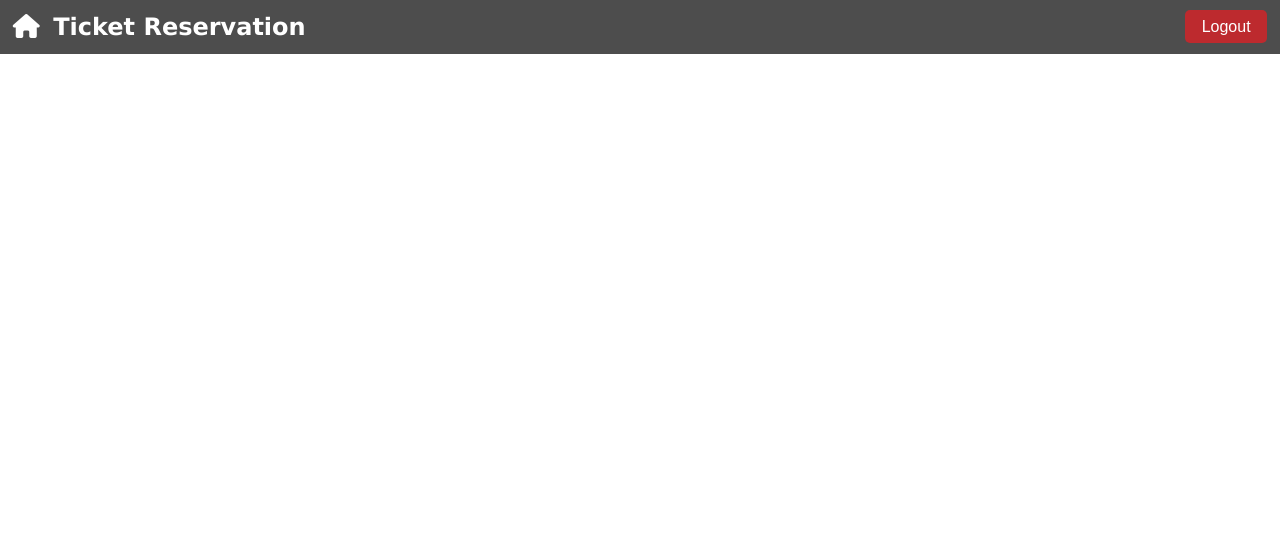
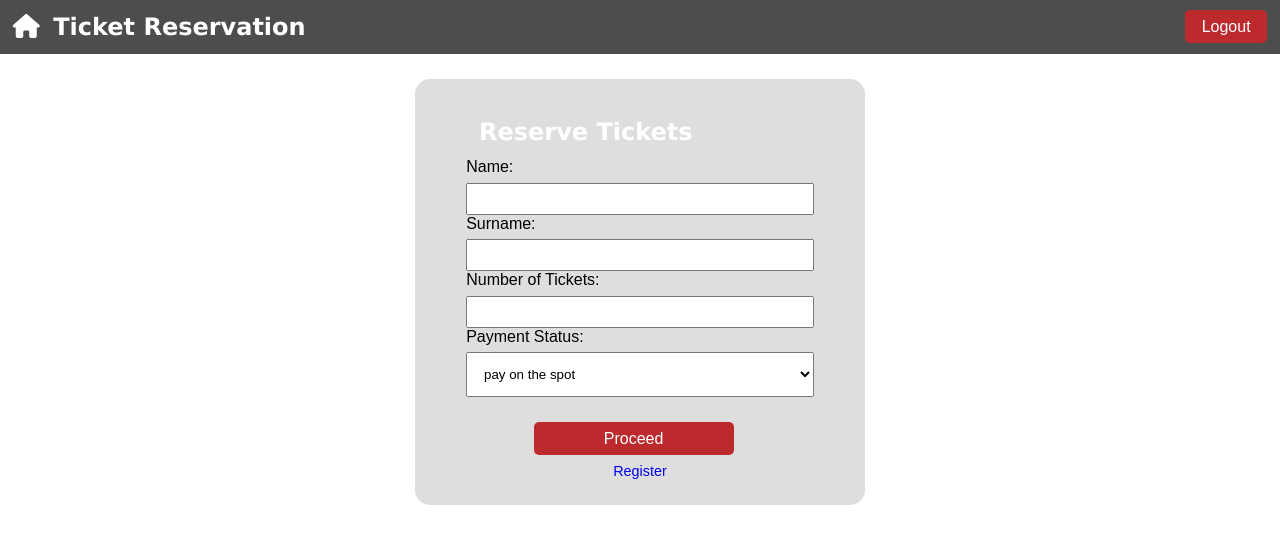
Before and after one commit to jakub-34/IIS, a PHP site: page /reserve_tickets.html in a window 1280 px wide. Shown: the top 544 px of the page. Run offline with PHP 8.4, Linux system fonts and the light colour scheme.

Commit message:
feat: added ticket reservation for quest

```diff
--- a/conference_details.html
+++ b/conference_details.html
@@ -168,7 +168,7 @@ fetch(`conference_details.php?conference_id=${conferenceId}`)
 
         const reserveTicketButton = document.createElement('a');
         reserveTicketButton.id = 'reserve_ticket_button';
-        reserveTicketButton.href = 'reserve_tickets.html';
+        reserveTicketButton.href = `reserve_tickets.html?conference_id=${conferenceDetails.conference_id}`;
         reserveTicketButton.textContent = 'Reserve Ticket';
         reserveTicketButton.style.display = 'inline-block';
         reserveTicketButton.style.color = 'black';
--- a/conference_details.php
+++ b/conference_details.php
@@ -17,7 +17,7 @@ if ($conn->connect_error) {
 $conference_id = isset($_GET['conference_id']) ? intval($_GET['conference_id']) : 0;
 
 // SQL dotaz pro načtení detailů konferencie
-$sql_conference = "SELECT name, description, location, start_datetime, end_datetime, capacity, genre FROM conferences WHERE conference_id = $conference_id";
+$sql_conference = "SELECT conference_id, name, description, location, start_datetime, end_datetime, capacity, genre FROM conferences WHERE conference_id = $conference_id";
 $result_conference = $conn->query($sql_conference);
 
 // Inicializácia dát
--- a/reserve_tickets.html
+++ b/reserve_tickets.html
@@ -20,6 +20,42 @@
             <a href="logout.php" id="loginLogoutButton" class="login-button">Logout</a>
         </div>
     </div>
+    <script>
+        function getConferenceId() {
+            const urlParams = new URLSearchParams(window.location.search);
+            return urlParams.get('conference_id');
+        }
+        const conferenceId = getConferenceId();
+        document.addEventListener("DOMContentLoaded", () => {
+            const form = document.querySelector("form");
+            form.action = `reserve_tickets.php?conference_id=${conferenceId}`;
+        });
+
+    </script>
+
+
+    <div class="body" style="max-width: 450px; margin: auto; padding: 2vw 4vw; background-color: #DEDEDE; border-radius: 15px; align-items: center;">
+        <form method="POST" >
+            <h2>Reserve Tickets</h2>
+            <label for="name">Name:</label>
+            <input type="text" id="name" name="name" required style="width: 100%; padding: 1vw; margin-top: 0.5vw; box-sizing: border-box; height: 2.5vw;">
+            <label for="lastname">Surname:</label>
+            <input type="text" id="lastname" name="lastname" required style="width: 100%; padding: 1vw; margin-top: 0.5vw; box-sizing: border-box; height: 2.5vw;">
+            <label for="tickets_count">Number of Tickets:</label>
+            <input type="number" id="tickets_count" name="tickets_count" required min="1" style="width: 100%; padding: 1vw; margin-top: 0.5vw; box-sizing: border-box; height: 2.5vw;">
+            <label for="payment_status">Payment Status:</label>
+            <select id="payment_status" name="payment_status" style="width: 100%; padding: 1vw; margin-top: 0.5vw; box-sizing: border-box;">
+                <option value="pending">pay on the spot</option>
+                <option value="paid">pay now</option>
+            </select>
+            <div style="display: flex; justify-content: center; margin-top: 2vw;">
+                <button type="submit" class="login-button" style="width: 100%; max-width: 200px;">Proceed</button>
+            </div>
+        </form>
+        <div style="text-align: center; margin-top: 0.5vw;">
+            <a href="register.html" style="font-size: 0.9em; text-decoration: none;">Register</a>
+        </div>
+    </div>
 
 </body>
 </html>
```
Also changed, not shown: index.html (+10 -0 lines), reserve_tickets.php (added, +39 -0 lines).
